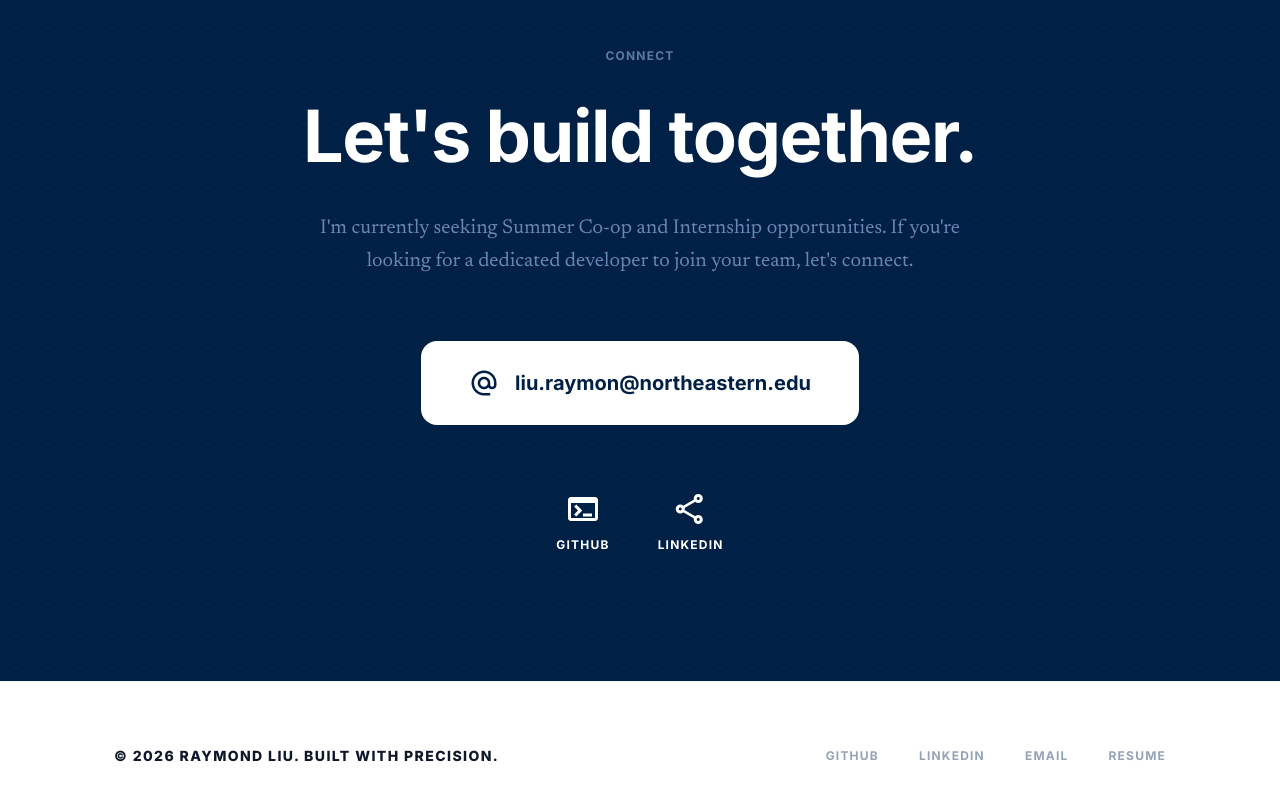
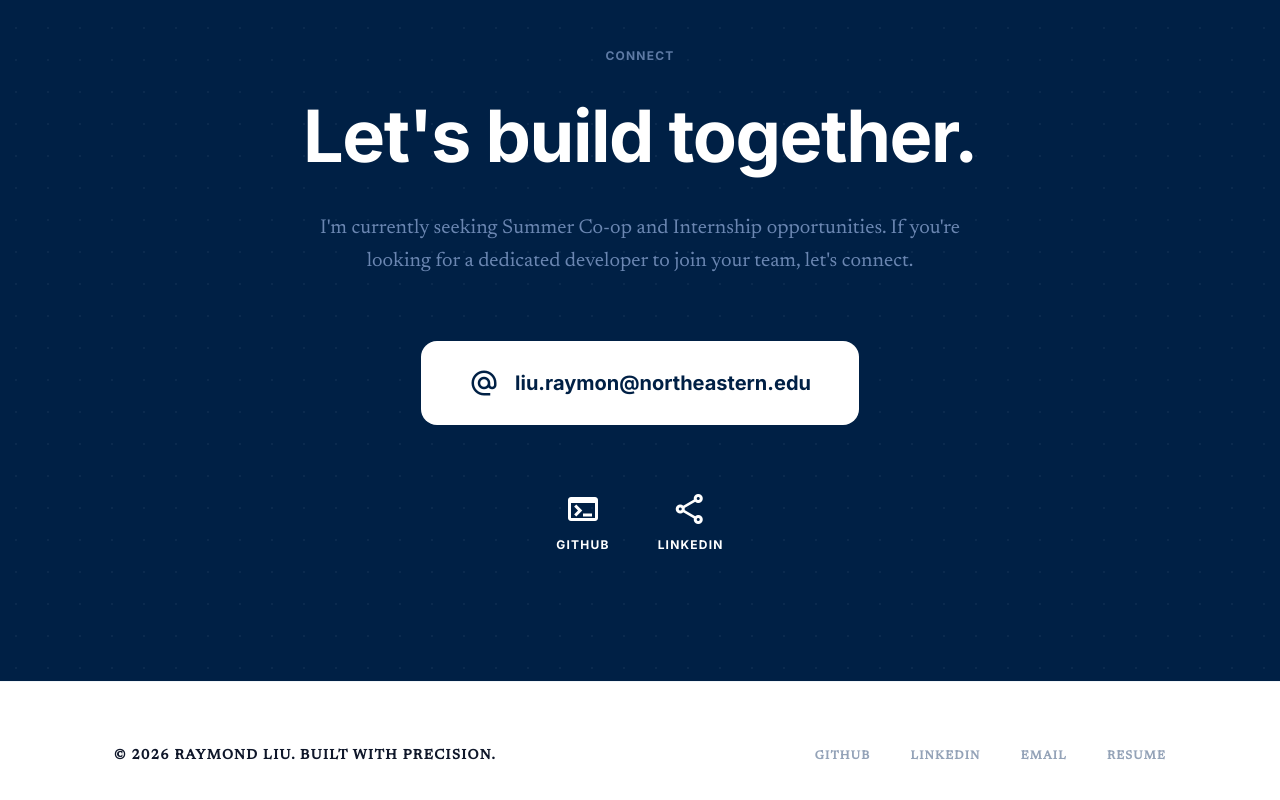
Before and after one commit to raydl18/personal-website, a React (Vite) app: page / in a window 1280 px wide. Shown: the part 5321-6121 px from the top of the page. Built offline with nearby package versions, Linux system fonts and the light colour scheme.

Commit message:
change fonts in footer

```diff
--- a/src/components/Footer.jsx
+++ b/src/components/Footer.jsx
@@ -2,10 +2,10 @@ export default function Footer() {
   return (
     <footer className="w-full bg-white border-t border-slate-100 py-16">
       <div className="max-w-[1100px] mx-auto flex flex-col md:flex-row justify-between items-center px-6 gap-8">
-        <div className="font-inter font-black text-slate-900 text-sm tracking-widest">
+        <div className="font-newsreader font-black text-slate-900 text-sm tracking-widest">
           © 2026 RAYMOND LIU. BUILT WITH PRECISION.
         </div>
-        <div className="flex gap-10 font-inter text-xs font-bold uppercase tracking-widest">
+        <div className="flex gap-10 font-newsreader text-xs font-bold uppercase tracking-widest">
           <a
             href="https://github.com/raydl18"
             target="_blank"
```
